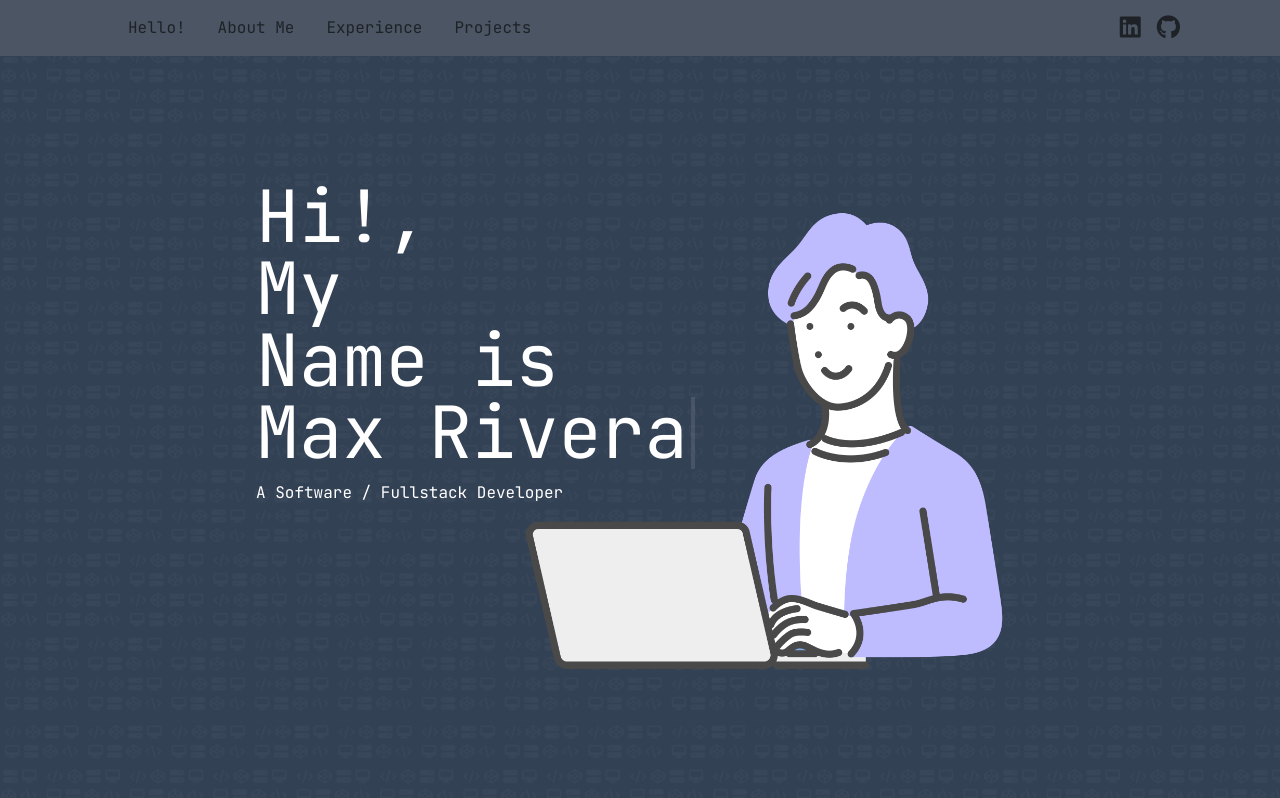
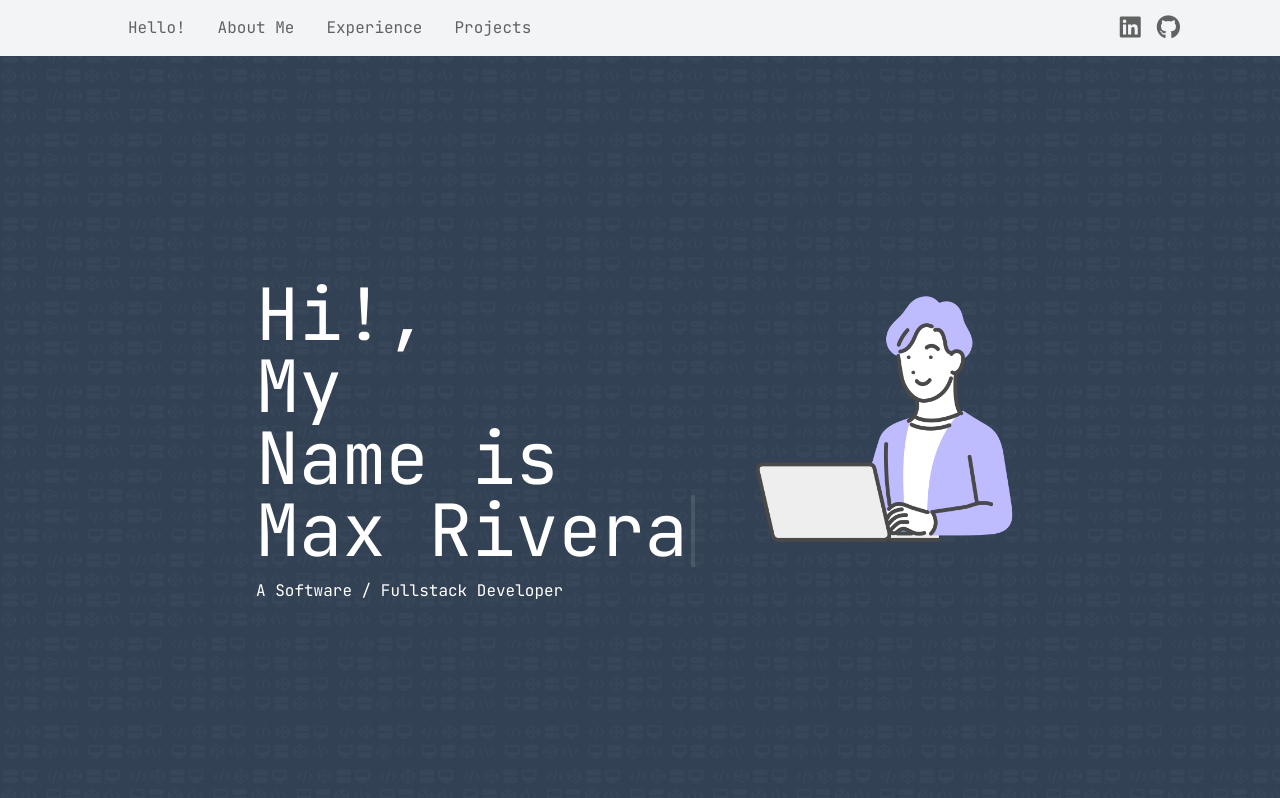
Before and after one commit to Lelmats/PortfolioWeb_React, a React (Vite) app: page / in a window 1280 px wide. Shown: the top 798 px of the page. Built offline with nearby package versions, Linux system fonts and the light colour scheme; what taos would draw is missing.

Commit message:
testSafari

```diff
--- a/src/App.tsx
+++ b/src/App.tsx
@@ -36,7 +36,8 @@ function App() {
             </p>
         </div>
         <div className='flex justify-end'>
-          <img className='object-cover h-[35vh] min-h-fit md:h-[65vh] sm:h-[55vh] sm:min-w-fit hover:scale-105 transition-transform duration-500' src="img\MaxCharacter.png" alt="" />
+          {/* <img className='object-cover h-[35vh] min-h-fit md:h-[65vh] sm:h-[55vh] min-w-fit hover:scale-105 transition-transform duration-500' src="img\MaxCharacter.png" alt="" /> */}
+          <img className='object-cover h-[35vh]  min-w-fit hover:scale-105 transition-transform duration-500' src="img\MaxCharacter.png" alt="" />
         </div>
       </div>
     </div>
--- a/src/components/Navbar.tsx
+++ b/src/components/Navbar.tsx
@@ -13,7 +13,7 @@ function classNames(...classes: string[]) {
 
 export function Navbar() {
 return (
-  <Disclosure as="nav" className="bg-gray-600 font-JetBrains fixed w-screen z-50 ">
+  <Disclosure as="nav" className="dark:bg-gray-600 bg-gray-100 font-JetBrains fixed w-screen z-50 ">
     <div className="mx-auto max-w-[90%]  sm:px-6 lg:px-8 ">
       <div className="relative flex h-14 items-center justify-between">
         <div
```
